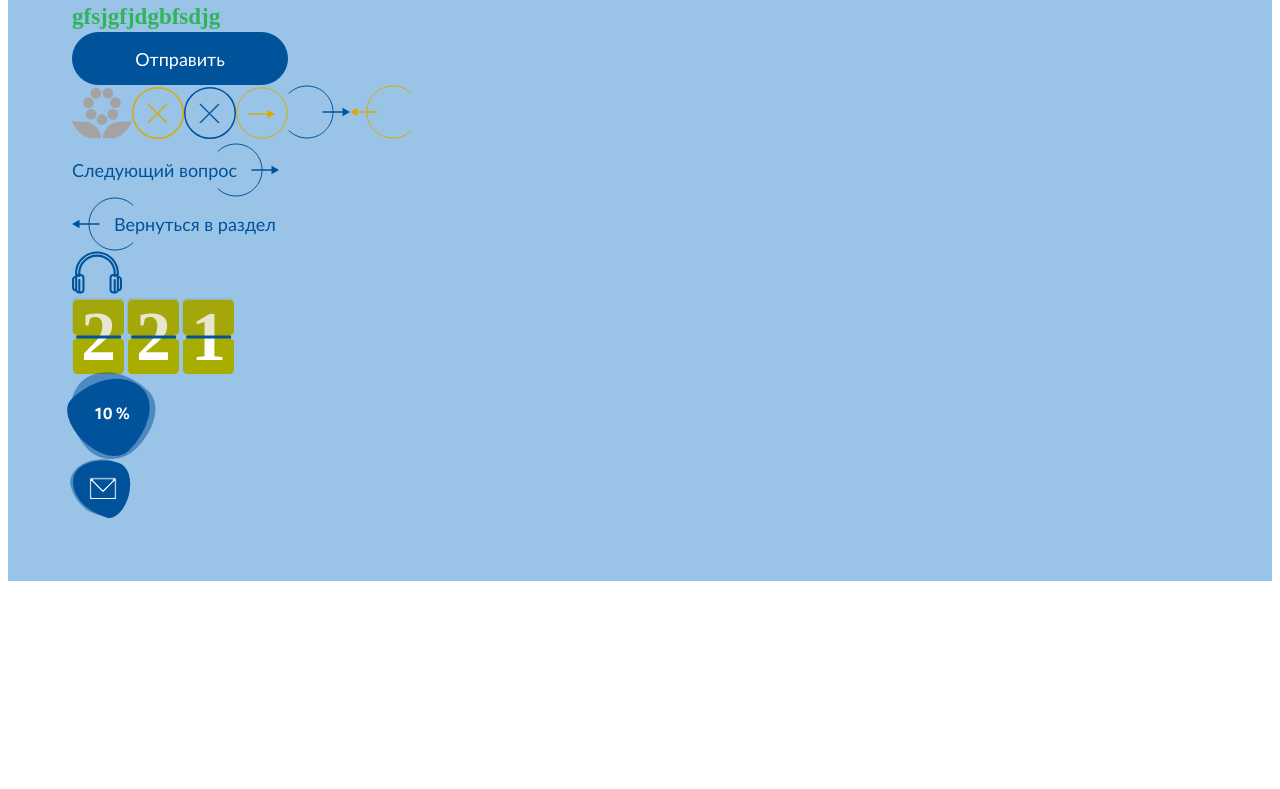
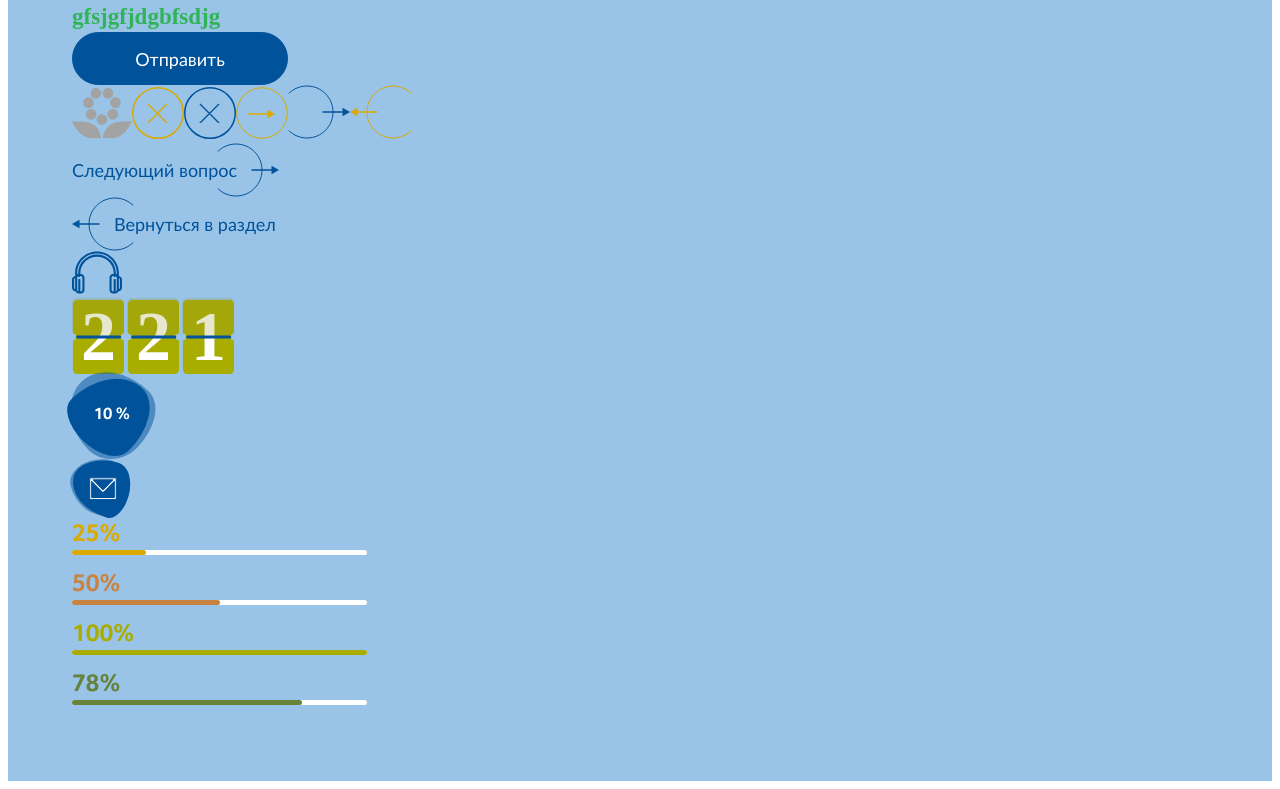
Before and after one commit to mishapotap/fosagro, a React (Create React App) app: page /menu in a window 1280 px wide. Shown: the part 545-1334 px from the top of the page. Before the commit the page ends 1134 px from the top, so only its background shows below. Built offline with nearby package versions, Linux system fonts and the light colour scheme.

Commit message:
Сделал MenuProgressBar

```diff
--- a/src/App.js
+++ b/src/App.js
@@ -10,6 +10,7 @@ import {
     BackToChapterButton,
     Timer,
     ProgressButton,
+    MenuProgressBar,
 } from "./components/atoms"
 import {
     Flower,
@@ -59,6 +60,10 @@ function App() {
             <ProgressButton rotate="15" size="s">
                 <Letter />
             </ProgressButton>
+            <MenuProgressBar max={100} value={25} color={COLORS.orange}/>
+            <MenuProgressBar max={100} value={50} color={COLORS.brown_light}/>
+            <MenuProgressBar max={100} value={100} color={COLORS.green_light}/>
+            <MenuProgressBar max={100} value={78} color={COLORS.green_dark}/>
         </Wrapper>
     )
 }
@@ -73,7 +78,7 @@ const Title = styled.h1`
 
 const Wrapper = styled.section`
     padding: 4em;
-    background: #99C4E7;
+    background: #99c4e7;
 `
 
 const Subtitle = styled.div`
--- /dev/null
+++ b/src/components/atoms/MenuProgressBar.jsx
@@ -0,0 +1,48 @@
+import React from "react"
+import styled from "styled-components"
+import { COLORS } from "../../constants"
+
+export default function MenuProgressBar({ value, max, color, width = "295px" }) {
+    return (
+        <Container color={color} width={width}>
+            <Persent color={color}>{(value/max) * 100}%</Persent>
+            <Progress value={value} max={max} />
+        </Container>
+    )
+}
+
+const Container = styled.div`
+    width: fit-content;
+    height: fit-content;
+    progress {
+        color: ${props => props.color};
+    }
+    /* Значение  */
+    progress[value]{
+        width: ${props => props.width};
+        -webkit-appearance: none;
+        appearance: none;
+    }
+    /* Задний фон */
+    progress[value]::-webkit-progress-bar {
+        height: 5px;
+        border-radius: 50px;
+        background-color: ${COLORS.white};
+    }
+    /* Полоска прогресса */
+    progress[value]::-webkit-progress-value {
+        height: 5px;
+        border-radius: 50px;
+        background-color: ${props => props.color};
+        transition: all 0.3s;
+    }
+`
+const Persent = styled.div`
+    width: fit-content;
+    font-family: 'FocoBold';
+    font-size: 25px;
+    line-height: 32px;
+    color: ${props => props.color};
+`
+const Progress = styled.progress`
+`
--- a/src/components/atoms/index.js
+++ b/src/components/atoms/index.js
@@ -6,3 +6,4 @@ export { default as NextQuestionButton } from "./NextQuestionButton"
 export { default as BackToChapterButton } from "./BackToChapterButton"
 export { default as Timer } from "./Timer"
 export { default as ProgressButton } from "./ProgressButton"
+export { default as MenuProgressBar } from "./MenuProgressBar"
--- a/src/constants/theme.js
+++ b/src/constants/theme.js
@@ -1,6 +1,6 @@
 export const COLORS = {
     orange: "#DAAA00",
-    green_light: "#DAAA00",
+    green_light: "#A8AD00",
     green: "#2FB457",
     green_dark: "#67823A",
     brown_light: "#C88242",
```
